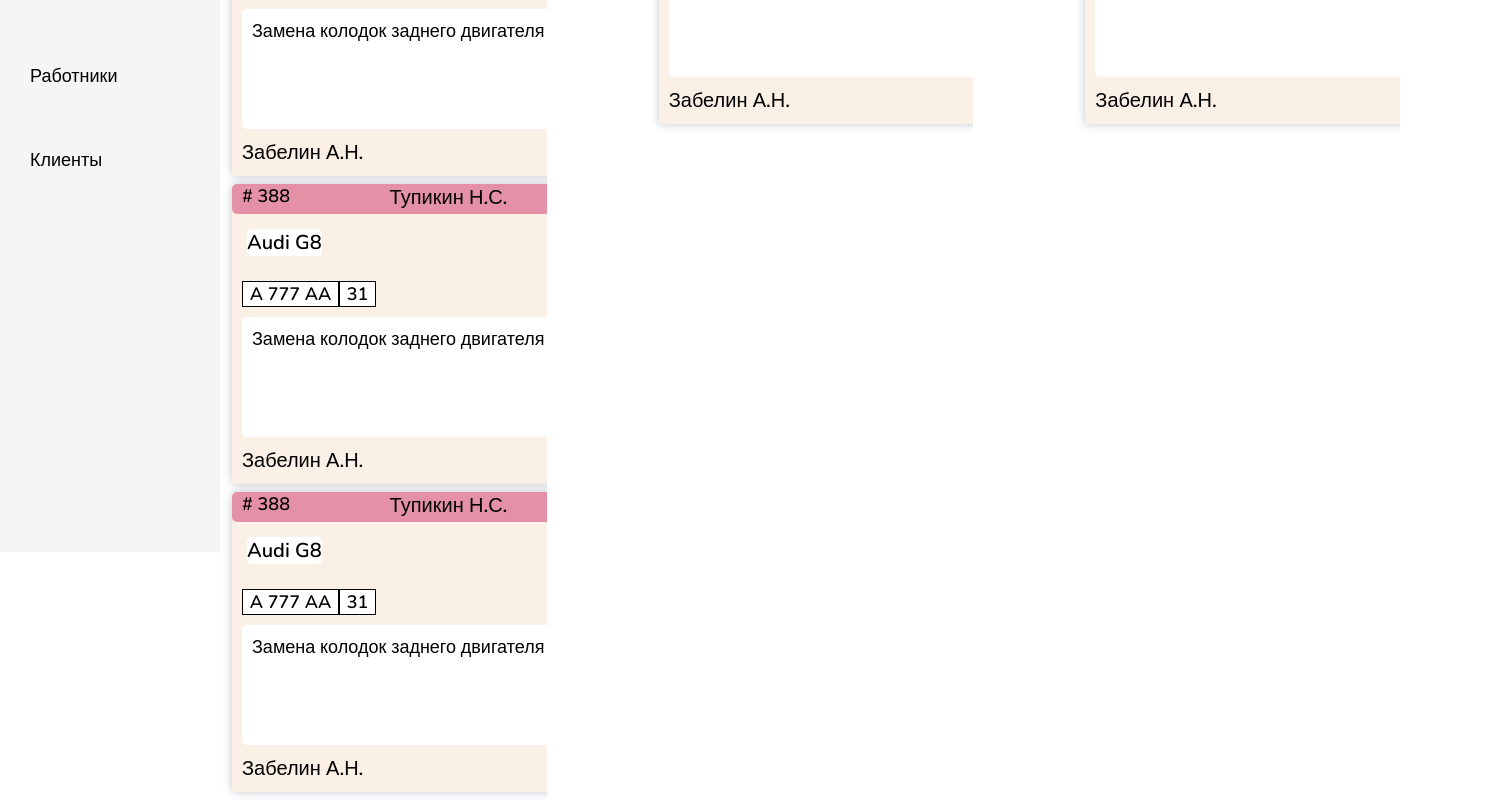
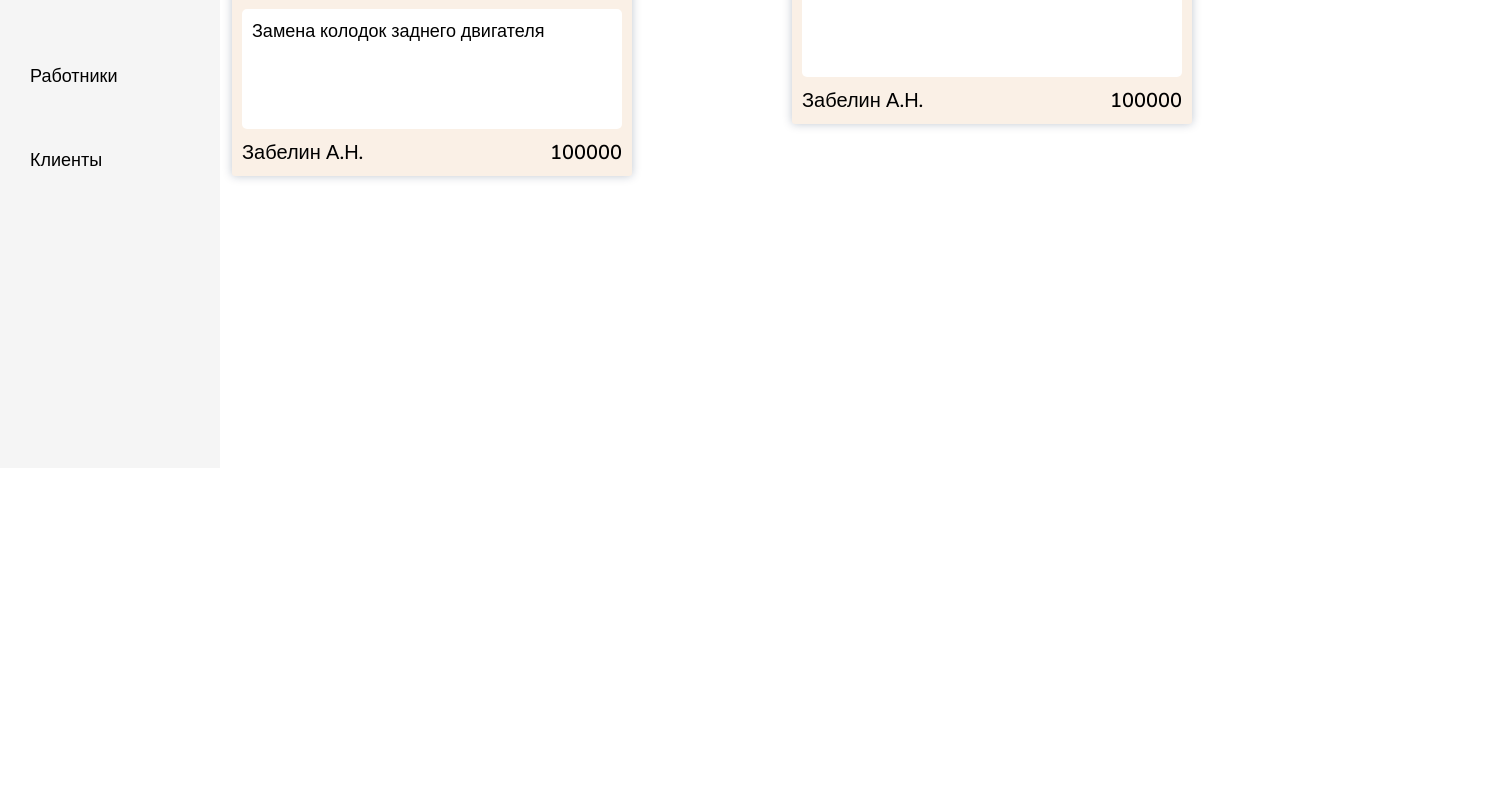
Before and after one commit to SerpensHell/AvtoSTO, a Vue app in the folder src/vue/app/: page / in a window 1280 px wide. Shown: the part 332-1132 px from the top of the page, 1500 px wide, since content can reach past the window. After the commit the page ends 800 px from the top, so only its background shows below. Built offline with nearby package versions, Linux system fonts and the light colour scheme.

Commit message:
Исправлено отоброжение доски и работа скроллов в ПК и планшетной версии

```diff
--- a/src/vue/app/src/App.vue
+++ b/src/vue/app/src/App.vue
@@ -10,7 +10,9 @@
 html, body {
     height: 100%;
     margin: 0 auto;
-    overflow-x:hidden;
+    overflow:hidden;
     font-family: 'Nunito', sans-serif;
+    width: 100%;
+    position:absolute;
 }
 </style>
--- a/src/vue/app/src/assets/style/board_style.css
+++ b/src/vue/app/src/assets/style/board_style.css
@@ -1,27 +1,74 @@
+
+@media screen and (min-width: 1300px){
 .board {
      margin-left: 220px;
      height: 100%;
-     position: absolute;
      width: 100%;
+     overflow-y: auto;
+     overflow-x: auto;
+     position:absolute;
+}
+}
+
+@media screen and (max-width: 1280px) {
+    .board {
+         margin-left: 220px;
+         height: 700px;
+         width: 1000px;
+         overflow-y: auto;
+         overflow-x: auto;
+         position:absolute;
+    }
+}
+
+@media screen and (max-width: 1024px) {
+    .board {
+         margin-left: 220px;
+         height: 500px;
+         width: 800px;
+         overflow-y: auto;
+         overflow-x: auto;
+         position:absolute;
+    }
+}
+
+@media screen and (max-width: 912px) {
+    .board {
+         margin-left: 220px;
+         height: 1000px;
+         width: 700px;
+         overflow-y: auto;
+         overflow-x: auto;
+         position:absolute;
+    }
+}
+
+@media screen and (max-width: 820px) {
+    .board {
+         margin-left: 220px;
+         height: 900px;
+         width: 550px;
+         overflow-y: auto;
+         overflow-x: auto;
+         position:absolute;
+    }
 }
 
 .tasks-list {
-    box-sizing: border-box;
+    position:absolute;
     display: flex;
-    min-height: 100%;
+    height: 100%;
     margin: 0;
     vertical-align: top;
     white-space: nowrap;
-    width: 100%;
+    width: 1500px;
     font-family: 'Nunito', sans-serif;
 
 }
 
 .board .column {
-    overflow-x: scroll; /* прокрутка по горизонтали */
-    overflow-y: scroll; /* прокрутка по вертикали */
-    width: 450px;
-    min-height: 50%;
+    width: 460px;
+    height: 100%;
     margin: 0px 100px 0px 0px;
 }
 
@@ -31,6 +78,13 @@
 
 .column .list-header {
     text-align: center;
+}
+
+.tasks-field {
+    height: 650px;
+    overflow-y: auto;
+    overflow-x:hidden;
+    -webkit-overflow-scrolling: touch;
 }
 
 .task-card {
@@ -178,3 +232,11 @@
 .task-composer .icon-add {
     margin-right: 5px;
 }
+
+
+@media screen and (max-width: 767px) {
+    .board{
+        display:none;
+    }
+
+}
--- a/src/vue/app/src/assets/style/header_style.css
+++ b/src/vue/app/src/assets/style/header_style.css
@@ -1,6 +1,6 @@
 
 header {
-    padding: 0 16px;
+    padding: 0;
     background: #FFECDA;
     min-height: 40px;
     border:0;
@@ -8,6 +8,7 @@ header {
     left: 0;
     right: 0;
     border-radius: 0;
+    width: 100%;
 }
 
 .header-content {
--- a/src/vue/app/src/views/Board.vue
+++ b/src/vue/app/src/views/Board.vue
@@ -1,7 +1,7 @@
 <template>
     <div class="board">
         <div class="tasks-list">
-
+            <div class="button column">
                 <div class="column">
                     <div class="list-header">
                         <h2>Нужно сделать</h2>
@@ -13,6 +13,7 @@
                         </div>
                     </div>
 
+                    <div class="tasks-field">
                         <div class="task-card">
                             <div class="task">
                                 <a>
@@ -33,57 +34,14 @@
                                 </a>
                             </div>
                         </div>
-
-                    <div class="task-card">
-                        <div class="task">
-                            <a>
-                                <div class="task-content">
-                                    <div class="line1">
-                                        <div class="task-id"># 388 </div>
-                                        <div class="client-fio">Тупикин Н.С.</div>
-                                        <div class="edit"> <i class="fa fa-pencil"></i> </div>
-                                    </div>
-                                <div class="car-brand">Audi G8</div>
-                                <div class="plait"><div class="number"> A 777 AA </div> <div class="region"> 31 </div></div>
-                                <div class="task-description">Замена колодок заднего двигателя</div>
-                                    <div class="line4">
-                                        <div class="master-fio">Забелин А.Н.</div>
-                                        <div class="price">100000 <i class="fa fa-ruble"></i> </div>
                     </div>
                 </div>
-                            </a>
             </div>
-                    </div>
-
-
-                    <div class="task-card">
-                        <div class="task">
-                            <a>
-                                <div class="task-content">
-                                    <div class="line1">
-                                        <div class="task-id"># 388 </div>
-                                        <div class="client-fio">Тупикин Н.С.</div>
-                                        <div class="edit"> <i class="fa fa-pencil"></i></div>
-                                    </div>
-                                    <div class="car-brand">Audi G8</div>
-                                    <div class="plait"><div class="number"> A 777 AA </div> <div class="region"> 31 </div></div>
-                                    <div class="task-description">Замена колодок заднего двигателя</div>
-                                    <div class="line4">
-                                        <div class="master-fio">Забелин А.Н.</div>
-                                        <div class="price">100000 <i class="fa fa-ruble"></i> </div>
-                                    </div>
-                                </div>
-                            </a>
-                        </div>
-                    </div>
-
-                </div>
-
             <div class="column">
                 <div class="list-header">
                     <h2>В процессе</h2>
                 </div>
-
+                <div class="tasks-field">
                     <div class="task-card">
                         <div class="task">
                             <a>
@@ -105,12 +63,13 @@
                         </div>
                     </div>
                 </div>
+            </div>
 
             <div class="column">
                 <div class="list-header">
                     <h2>Готово</h2>
                 </div>
-
+                <div class="tasks-field">
                     <div class="task-card">
                         <div class="task">
                             <a>
@@ -134,7 +93,6 @@
                 </div>
             </div>
         </div>
-
     </div>
 </template>
 
```
Lines whose indentation alone changed are shown as unchanged.
